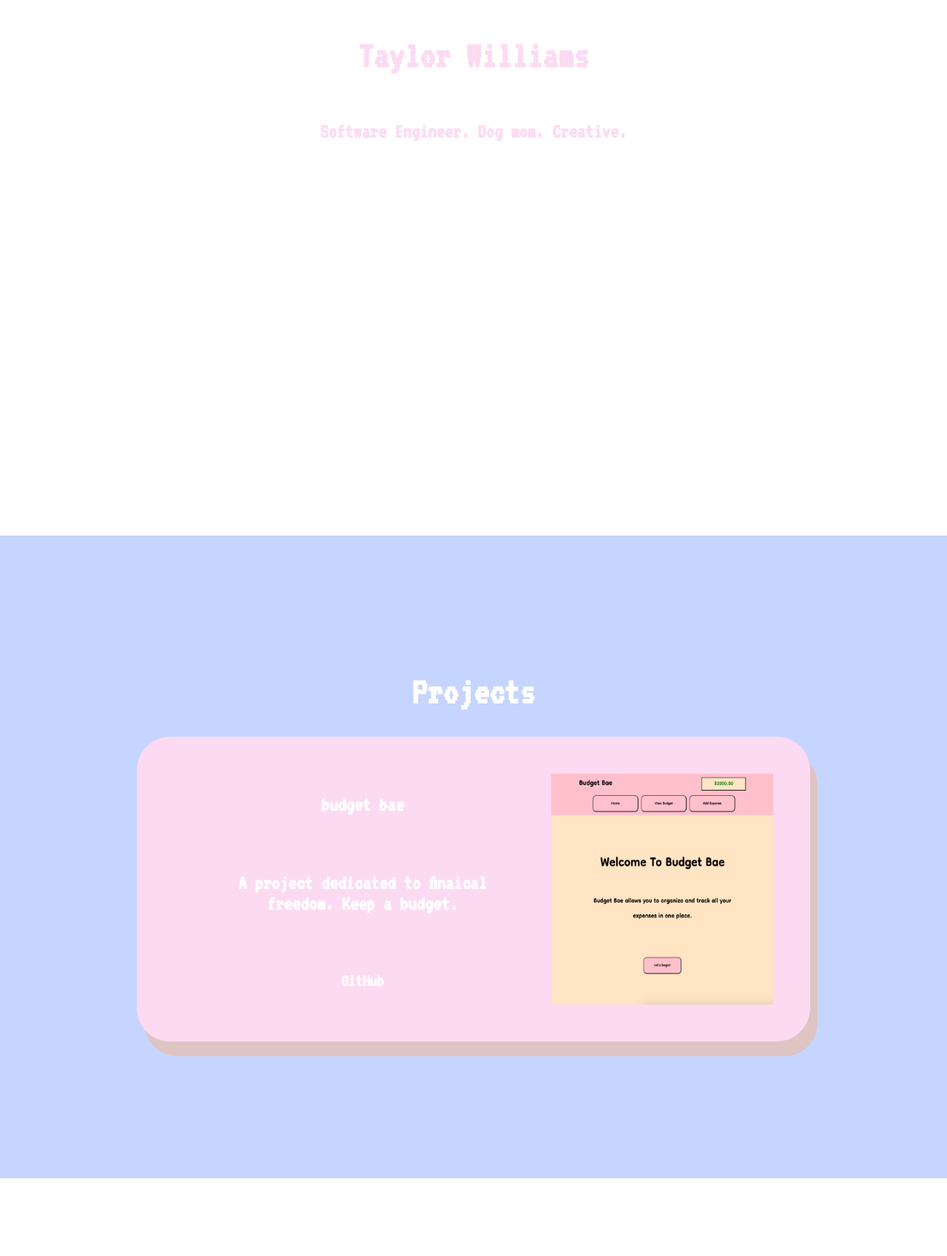
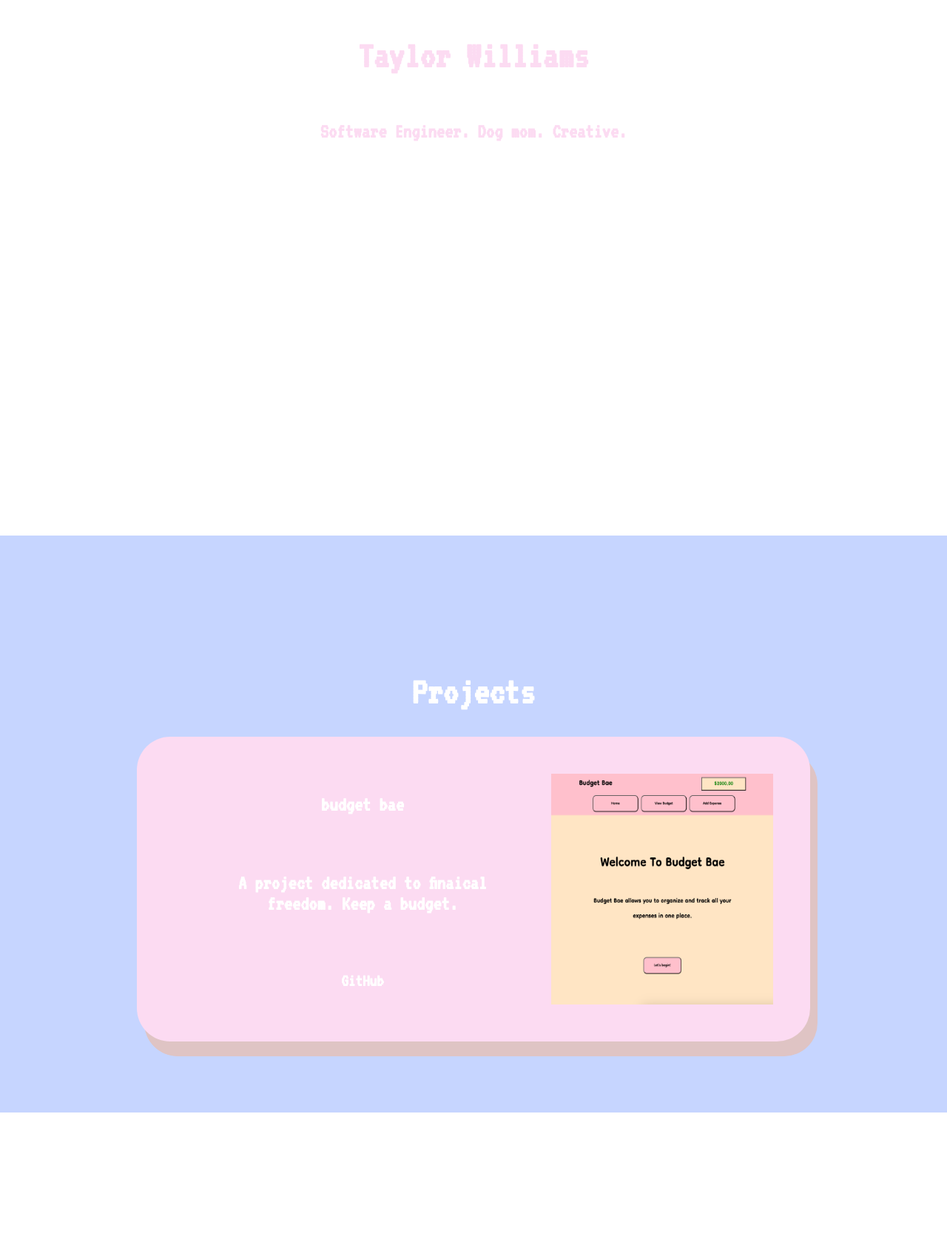
Before and after one commit to TaylorWill94/taylor-will-portfolio-pink, a React (Create React App) app: page / in a window 1280 px wide. Shown: the part 216-1914 px from the top of the page at 74% size. Built offline with nearby package versions, Linux system fonts and the light colour scheme.

Commit message:
Adds back the vh and padding for portfolio

```diff
--- a/src/Components/Portfolio/Portfolio.css
+++ b/src/Components/Portfolio/Portfolio.css
@@ -5,8 +5,8 @@
   .Portfolio {
     align-items: center;
     font-family: "VT323", monospace;
-    /* height: 60vh;
-    padding: 40px; */
+    height: 60vh;
+    padding: 40px;
     text-align: center;
     background: #c6d5ff;
     color: rgb(255, 255, 255);
```
